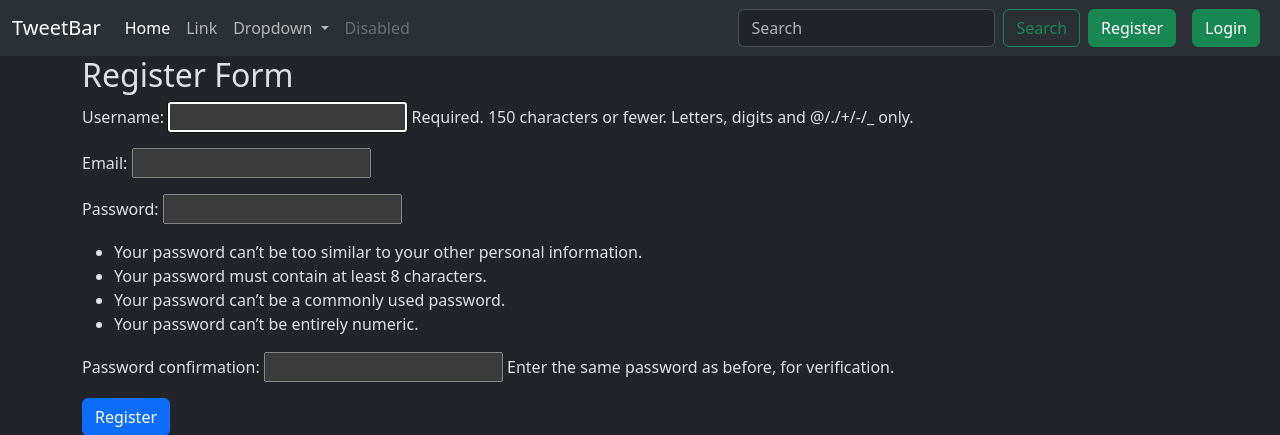
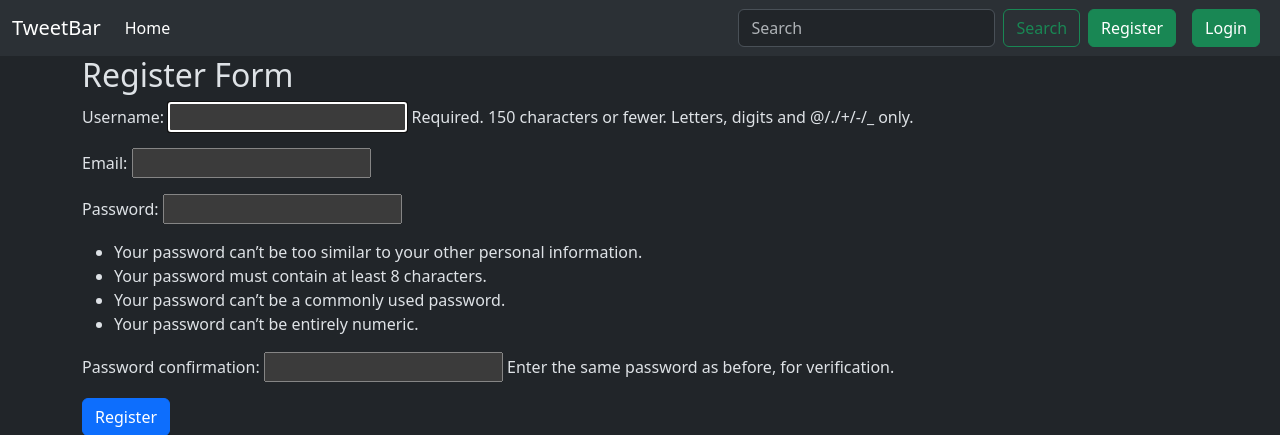
Before and after one commit to krishnendu02/krishX, a Django app: page /tweet/register/ in a window 1280 px wide. Shown: the top 435 px of the page. Run offline with Django 5.2, Linux system fonts and the light colour scheme.

Commit message:
layout optimization

```diff
--- a/krishX/templates/layout.html
+++ b/krishX/templates/layout.html
@@ -29,26 +29,7 @@
                     <li class="nav-item">
                         <a href="{% url 'tweet_list' %}" class="nav-link active" aria-current="page">Home</a>
                     </li>
-                    <li class="nav-item">
-                        <a class="nav-link" href="#">Link</a>
-                    </li>
-                    <li class="nav-item dropdown">
-                        <a class="nav-link dropdown-toggle" href="#" role="button" data-bs-toggle="dropdown"
-                            aria-expanded="false">
-                            Dropdown
-                        </a>
-                        <ul class="dropdown-menu">
-                            <li><a class="dropdown-item" href="#">Action</a></li>
-                            <li><a class="dropdown-item" href="#">Another action</a></li>
-                            <li>
-                                <hr class="dropdown-divider">
-                            </li>
-                            <li><a class="dropdown-item" href="#">Something else here</a></li>
-                        </ul>
-                    </li>
-                    <li class="nav-item">
-                        <a class="nav-link disabled" aria-disabled="true">Disabled</a>
-                    </li>
+
                 </ul>
 
 
```
Also changed, not shown: krishX/db.sqlite3.
